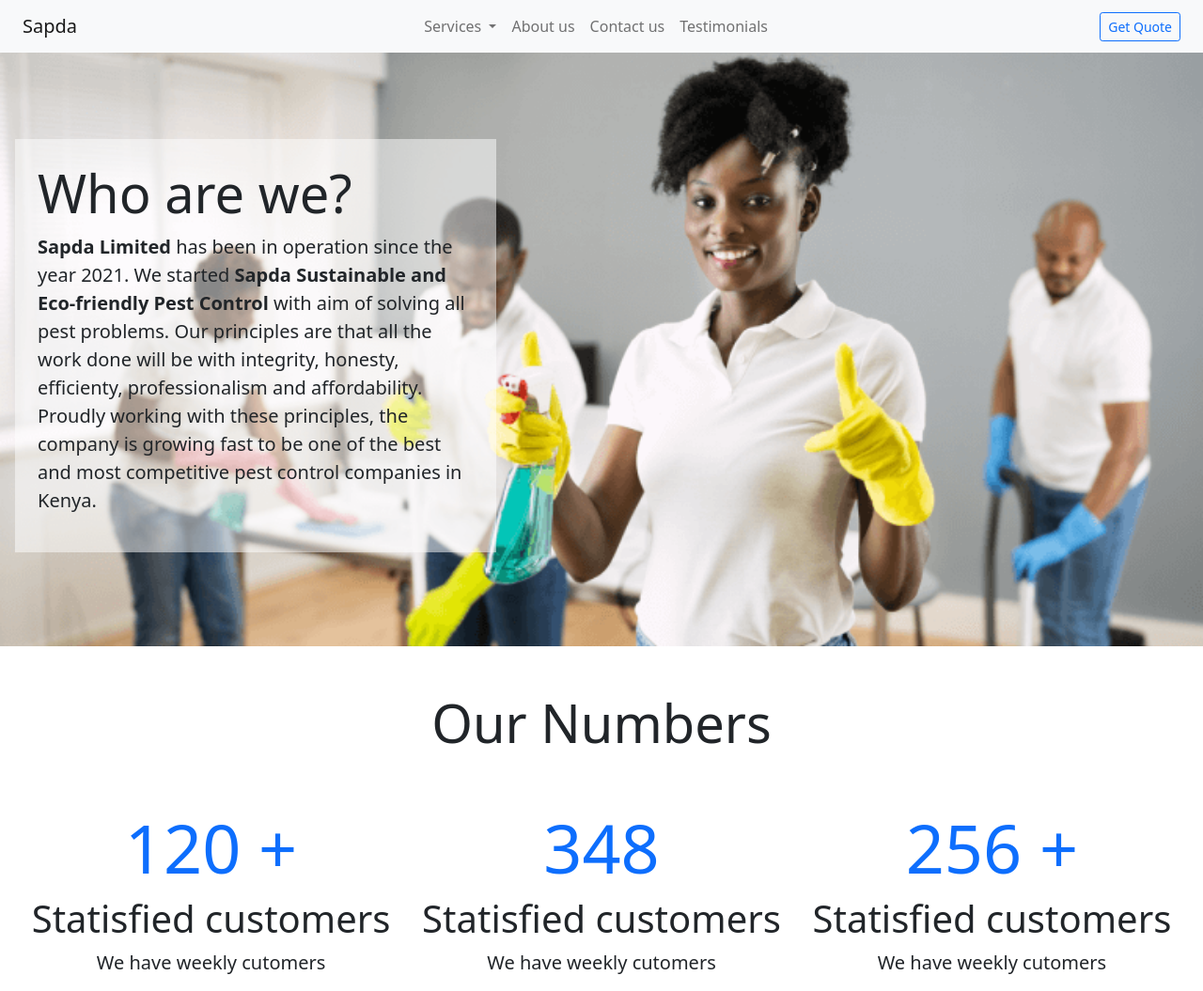
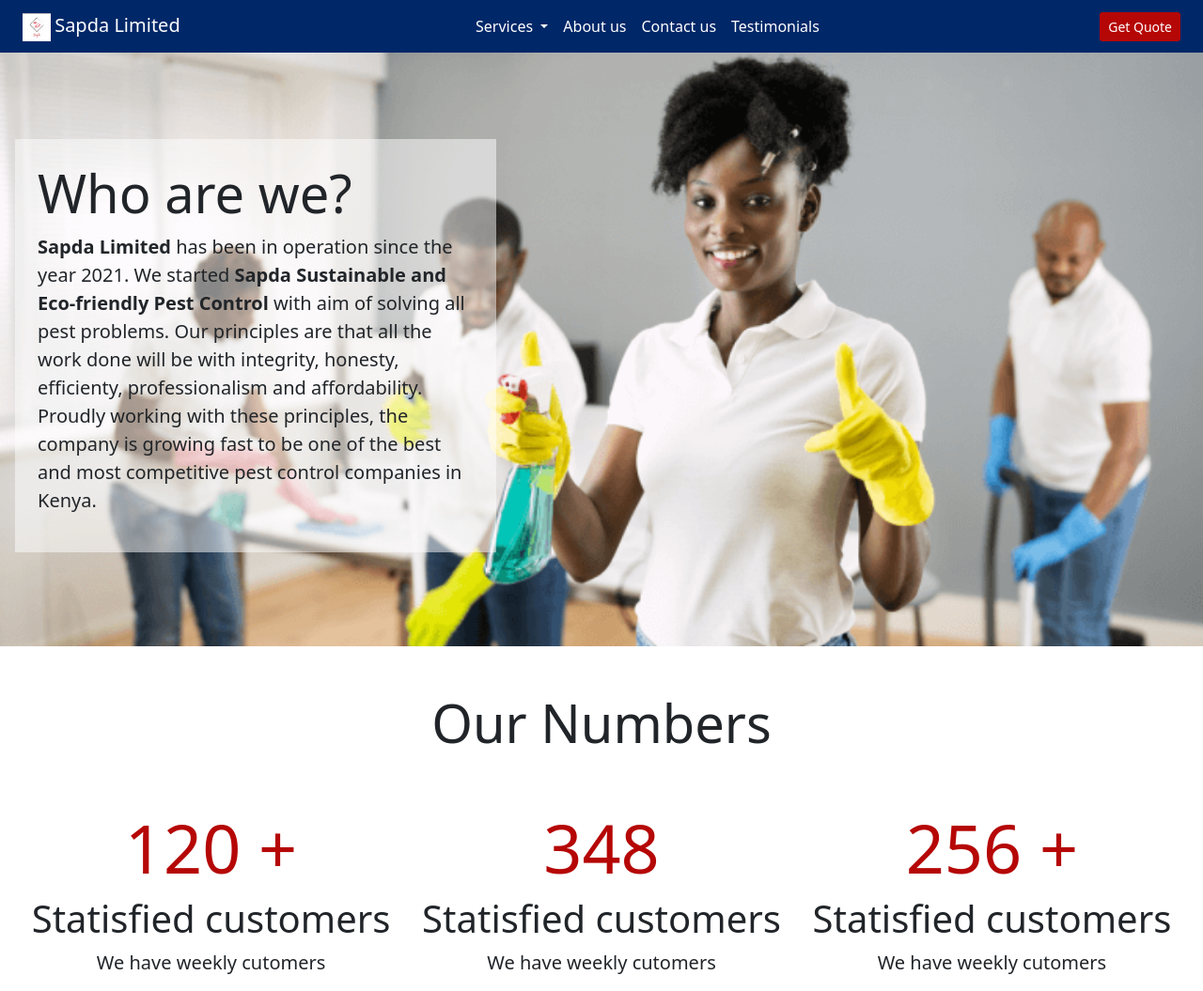
Before and after one commit to GlennOnyango/spada, a PHP site: page / in a window 1280 px wide. Shown: the top 1055 px of the page at 94% size. Run offline with PHP 8.4, Linux system fonts and the light colour scheme.

Commit message:
Added red to the color scheme

```diff
--- a/index.css
+++ b/index.css
@@ -11,3 +11,9 @@
   background-repeat: no-repeat;
   height: 80vh;
 }
+
+
+/* Set the border color to the desired color */
+.custom-toggler.navbar-toggler {
+  border-color: lightgreen;
+}
--- a/index.html
+++ b/index.html
@@ -4,6 +4,20 @@
     <!-- Required meta tags -->
     <meta charset="utf-8" />
     <meta name="viewport" content="width=device-width, initial-scale=1" />
+
+    <!-- Generate meta tags for SEO-->
+    <meta
+      name="description"
+      content="Sapda Limited is a pest control company in Kenya. We offer services such as branding, foam cleaning, upholstery, fumigation, building site treatment and supplies for related services."
+    />
+    <meta
+      name="keywords"
+      content="pest control, branding, foam cleaning, upholstery, fumigation, building site treatment, supplies for related services"
+    />
+
+    <meta name="author" content="Sapda Limited" />
+
+    <!-- Generate meta tags for SEO-->
 
     <!-- Bootstrap CSS -->
     <link
@@ -19,15 +33,22 @@
 
     <link rel="stylesheet" href="index.css" />
 
-    <title>Sapda</title>
+    <!-- Add site Icon-->
+    <link rel="icon" href="assets/logo.jpg" type="image/x-icon" />
+
+    <title>Sapda Limited</title>
   </head>
   <body style="margin: 0">
     <header class="bg-light">
       <nav
-        class="navbar navbar-expand-lg d-none d-sm-none d-md-block navbar-light bg-light fixed-top container-fluid"
+        class="navbar navbar-expand-lg d-none d-sm-none d-md-block navbar-light fixed-top container-fluid"
+        style="background-color: #002768"
       >
         <div class="container-fluid">
-          <a class="navbar-brand" href="">Sapda</a>
+          <div>
+            <img src="assets/logo.jpg" width="30" height="30" alt="" />
+            <a class="navbar-brand text-white" href="">Sapda Limited</a>
+          </div>
           <button
             class="navbar-toggler"
             type="button"
@@ -46,7 +67,7 @@
             <ul class="navbar-nav mb-2 mb-lg-0">
               <li class="nav-item dropdown">
                 <a
-                  class="nav-link dropdown-toggle"
+                  class="nav-link dropdown-toggle text-white"
                   href=""
                   id="navbarDropdown"
                   role="button"
@@ -55,46 +76,63 @@
                 >
                   Services
                 </a>
-                <ul class="dropdown-menu" aria-labelledby="navbarDropdown">
+                <ul
+                  class="dropdown-menu"
+                  style="background-color: #002768"
+                  aria-labelledby="navbarDropdown"
+                >
                   <li>
-                    <a class="dropdown-item" href="#service-section"
+                    <a class="dropdown-item text-white" href="#service-section"
                       >Branding</a
                     >
                   </li>
 
-                  <li><a class="dropdown-item" href="#">Foam cleaning</a></li>
-                  <li><a class="dropdown-item" href="#">Upholstery</a></li>
-                  <li><a class="dropdown-item" href="#">Fumigation</a></li>
                   <li>
-                    <a class="dropdown-item" href="#"
+                    <a class="dropdown-item text-white" href="#"
+                      >Foam cleaning</a
+                    >
+                  </li>
+                  <li>
+                    <a class="dropdown-item text-white" href="#">Upholstery</a>
+                  </li>
+                  <li>
+                    <a class="dropdown-item text-white" href="#">Fumigation</a>
+                  </li>
+                  <li>
+                    <a class="dropdown-item text-white" href="#"
                       >Building site treatment</a
                     >
                   </li>
 
                   <li><hr class="dropdown-divider" /></li>
                   <li>
-                    <a class="dropdown-item" href="#"
+                    <a class="dropdown-item text-white" href="#"
                       >Supplies for related services</a
                     >
                   </li>
                 </ul>
               </li>
               <li class="nav-item">
-                <a class="nav-link" href="#">About us</a>
+                <a class="nav-link text-white" href="#">About us</a>
               </li>
 
               <li class="nav-item">
-                <a class="nav-link" href="#contact-section">Contact us</a>
+                <a class="nav-link text-white" href="#contact-section"
+                  >Contact us</a
+                >
               </li>
 
               <li class="nav-item">
-                <a class="nav-link" href="#testimonial-section">Testimonials</a>
+                <a class="nav-link text-white" href="#testimonial-section"
+                  >Testimonials</a
+                >
               </li>
             </ul>
           </div>
 
           <button
-            class="btn btn-outline-primary btn-sm"
+            class="btn btn-sm text-white"
+            style="background-color: #b50706"
             data-bs-toggle="modal"
             data-bs-target="#quoteModal"
           >
@@ -103,10 +141,14 @@
         </div>
       </nav>
       <nav
-        class="navbar navbar-expand-lg d-block d-sm-none navbar-light bg-light fixed-top container-fluid"
+        class="navbar navbar-expand-lg d-block d-sm-none navbar-light fixed-top container-fluid"
+        style="background-color: #002768"
       >
         <div class="container-fluid">
-          <a class="navbar-brand" href="">Sapda</a>
+          <div>
+            <img src="assets/logo.jpg" width="20" height="20" alt="" />
+            <a class="navbar-brand text-white" href="">Sapda Limited</a>
+          </div>
           <button
             class="navbar-toggler"
             type="button"
@@ -125,7 +167,7 @@
             <ul class="navbar-nav mb-2 mb-lg-0">
               <li class="nav-item dropdown">
                 <a
-                  class="nav-link dropdown-toggle"
+                  class="nav-link dropdown-toggle text-white"
                   href=""
                   id="navbarDropdown"
                   role="button"
@@ -134,47 +176,64 @@
                 >
                   Services
                 </a>
-                <ul class="dropdown-menu" aria-labelledby="navbarDropdown">
+                <ul
+                  class="dropdown-menu"
+                  aria-labelledby="navbarDropdown"
+                  style="background-color: #002768"
+                >
                   <li>
-                    <a class="dropdown-item" href="#service-section"
+                    <a class="dropdown-item text-white" href="#service-section"
                       >Branding</a
                     >
                   </li>
 
-                  <li><a class="dropdown-item" href="#">Foam cleaning</a></li>
-                  <li><a class="dropdown-item" href="#">Upholstery</a></li>
-                  <li><a class="dropdown-item" href="#">Fumigation</a></li>
                   <li>
-                    <a class="dropdown-item" href="#"
+                    <a class="dropdown-item text-white" href="#"
+                      >Foam cleaning</a
+                    >
+                  </li>
+                  <li>
+                    <a class="dropdown-item text-white" href="#">Upholstery</a>
+                  </li>
+                  <li>
+                    <a class="dropdown-item text-white" href="#">Fumigation</a>
+                  </li>
+                  <li>
+                    <a class="dropdown-item text-white" href="#"
                       >Building site treatment</a
                     >
                   </li>
 
                   <li><hr class="dropdown-divider" /></li>
                   <li>
-                    <a class="dropdown-item" href="#"
+                    <a class="dropdown-item text-white" href="#"
                       >Supplies for related services</a
                     >
                   </li>
                 </ul>
               </li>
               <li class="nav-item">
-                <a class="nav-link" href="#">About us</a>
+                <a class="nav-link text-white" href="#">About us</a>
               </li>
 
               <li class="nav-item">
-                <a class="nav-link" href="#contact-section">Contact us</a>
+                <a class="nav-link text-white" href="#contact-section"
+                  >Contact us</a
+                >
               </li>
 
               <li class="nav-item">
-                <a class="nav-link" href="#testimonial-section">Testimonials</a>
+                <a class="nav-link text-white" href="#testimonial-section"
+                  >Testimonials</a
+                >
               </li>
 
               <li class="nav-item">
                 <button
-                  class="btn btn-outline-primary btn-lg"
+                  class="btn btn-lg text-white"
                   data-bs-toggle="modal"
                   data-bs-target="#quoteModal"
+                  style="background-color: #b50706"
                 >
                   Get Quote
                 </button>
@@ -224,9 +283,10 @@
         </p>
 
         <button
-          class="btn btn-outline-primary btn-lg"
+          class="btn btn-lg"
           data-bs-toggle="modal"
           data-bs-target="#quoteModal"
+          style="background-color: #b50706"
         >
           Get Quote
         </button>
@@ -240,19 +300,19 @@
         class="d-flex flex-column flex-md-row flex-lg-row justify-content-evenly"
       >
         <div>
-          <h1 class="display-2 text-center text-primary">120 +</h1>
+          <h1 class="display-2 text-center" style="color: #b50706">120 +</h1>
           <h5 class="display-6 text-center">Statisfied customers</h5>
           <p class="text-center lead">We have weekly cutomers</p>
         </div>
 
         <div>
-          <h1 class="display-2 text-center text-primary">348</h1>
+          <h1 class="display-2 text-center" style="color: #b50706">348</h1>
           <h5 class="display-6 text-center">Statisfied customers</h5>
           <p class="text-center lead">We have weekly cutomers</p>
         </div>
 
         <div>
-          <h1 class="display-2 text-center text-primary">256 +</h1>
+          <h1 class="display-2 text-center" style="color: #b50706">256 +</h1>
           <h5 class="display-6 text-center">Statisfied customers</h5>
           <p class="text-center lead">We have weekly cutomers</p>
         </div>
@@ -270,10 +330,12 @@
           ></div>
           <div class="col-sm-12 col-md-6 container row py-2">
             <div class="col-sm-6 mb-3">
-              <div class="card">
+              <div class="card" style="background-color: #b50706">
                 <div class="card-body" id="branding">
-                  <h5 class="card-title text-primary display-6">Branding</h5>
-                  <p class="card-text">
+                  <h5 class="card-title text-primary text-white display-6">
+                    Branding
+                  </h5>
+                  <p class="card-text text-white">
                     With supporting text below as a natural lead-in to
                     additional content.
                   </p>
@@ -281,12 +343,10 @@
               </div>
             </div>
             <div class="col-sm-6 mb-3">
-              <div class="card">
+              <div class="card" style="background-color: #b50706">
                 <div class="card-body">
-                  <h5 class="card-title text-primary display-6">
-                    Foam cleaning
-                  </h5>
-                  <p class="card-text">
+                  <h5 class="card-title text-white display-6">Foam cleaning</h5>
+                  <p class="card-text text-white">
                     With supporting text below as a natural lead-in to
                     additional content.
                   </p>
@@ -295,10 +355,10 @@
             </div>
 
             <div class="col-sm-6 mb-3">
-              <div class="card">
+              <div class="card" style="background-color: #b50706">
                 <div class="card-body">
-                  <h5 class="card-title text-primary display-6">Upholstery</h5>
-                  <p class="card-text">
+                  <h5 class="card-title text-white display-6">Upholstery</h5>
+                  <p class="card-text text-white">
                     With supporting text below as a natural lead-in to
                     additional content.
                   </p>
@@ -306,10 +366,10 @@
               </div>
             </div>
             <div class="col-sm-6 mb-3">
-              <div class="card">
+              <div class="card" style="background-color: #b50706">
                 <div class="card-body">
-                  <h5 class="card-title text-primary display-6">Fumigation</h5>
-                  <p class="card-text">
+                  <h5 class="card-title text-white display-6">Fumigation</h5>
+                  <p class="card-text text-white">
                     With supporting text below as a natural lead-in to
                     additional content.
                   </p>
@@ -318,12 +378,12 @@
             </div>
 
             <div class="col-sm-6 mb-3">
-              <div class="card">
+              <div class="card" style="background-color: #b50706">
                 <div class="card-body">
-                  <h5 class="card-title text-primary display-6">
+                  <h5 class="card-title text-white display-6">
                     Building site treatment
                   </h5>
-                  <p class="card-text">
+                  <p class="card-text text-white">
                     With supporting text below as a natural lead-in to
                     additional content.
                   </p>
@@ -331,10 +391,10 @@
               </div>
             </div>
             <div class="col-sm-6">
-              <div class="card">
+              <div class="card" style="background-color: #b50706">
                 <div class="card-body">
-                  <h5 class="card-title text-primary display-6">Supplies</h5>
-                  <p class="card-text">
+                  <h5 class="card-title text-white display-6">Supplies</h5>
+                  <p class="card-text text-white">
                     With supporting text below as a natural lead-in to
                     additional content.
                   </p>
@@ -344,7 +404,8 @@
 
             <div class="col-sm-12 py-3 d-flex justify-content-center">
               <button
-                class="btn btn-outline-primary"
+                class="btn text-white btn-sm"
+                style="background-color: #b50706"
                 data-bs-toggle="modal"
                 data-bs-target="#quoteModal"
               >
@@ -523,7 +584,9 @@
               ></textarea>
             </div>
 
-            <button class="btn btn-primary">Send message</button>
+            <button class="btn text-white" style="background-color: #b50706">
+              Send message
+            </button>
           </form>
         </div>
       </section>
@@ -665,7 +728,9 @@
                   ></textarea>
                 </div>
 
-                <button class="btn btn-primary">Send message</button>
+                <button class="btn" style="background-color: #b50706">
+                  Send message
+                </button>
               </form>
             </div>
           </div>
```
Also changed, not shown: other parts of index.html (+12 -12 lines).
